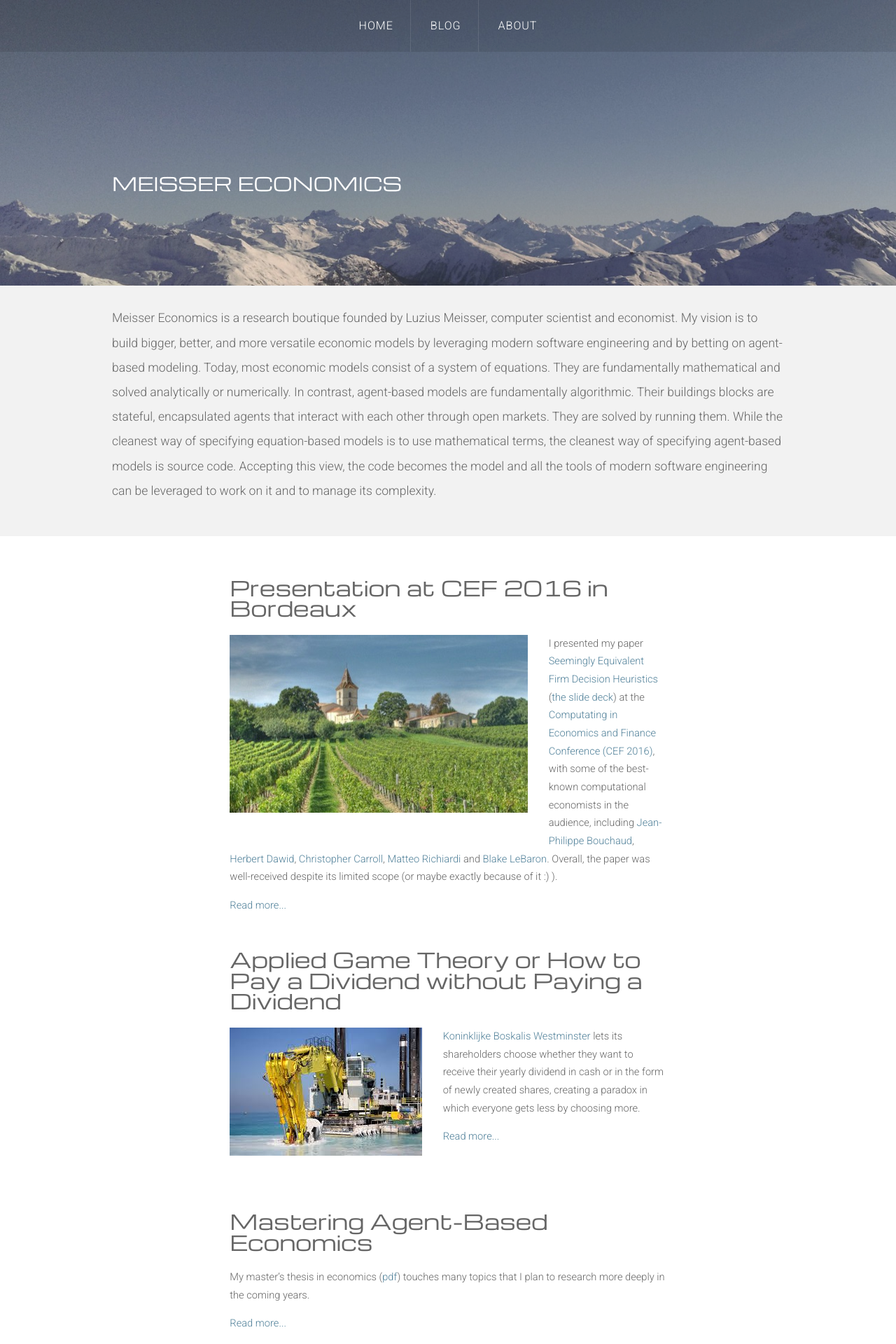
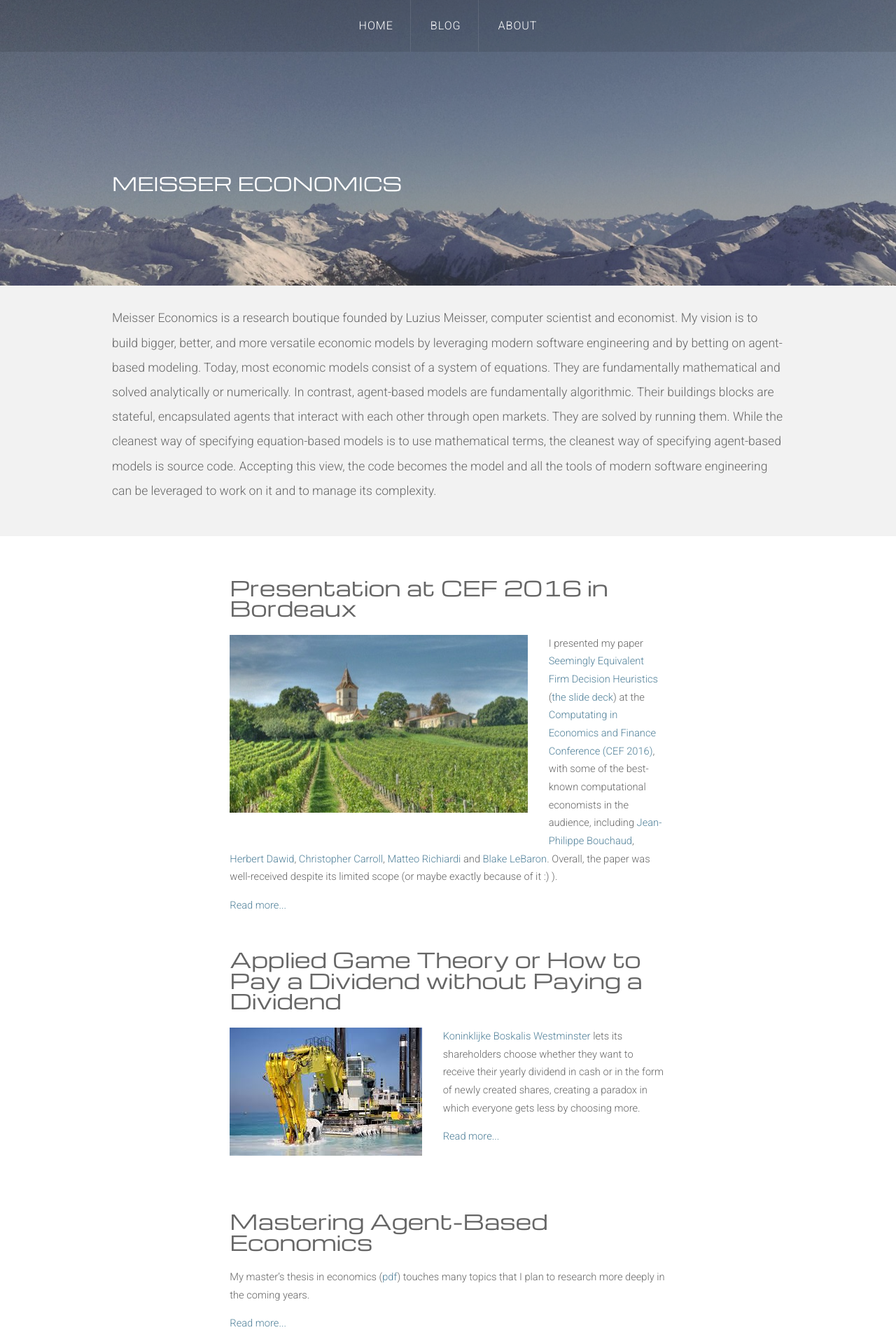
Before and after one commit to meisserecon/www, a Jekyll site: the page built from index.html, in a window 1280 px wide. Shown: the top 1920 px of the page at 70% size. Built offline with Jekyll 4.4.1, drawn with Linux system fonts in a browser that asks for light colours; nearby versions of some CDN libraries; library files that are not in the unit come from our copies; the list of posts is cut into pages by our own code; comment, search, counter and statistics services are not loaded.

Commit message:
background center

```diff
--- a/assets/css/style.css
+++ b/assets/css/style.css
@@ -771,9 +771,9 @@
 		position: relative;
 		background-image: url(../images/mountains.jpg);
 		background-repead: no-repeat;
-		background-attachment: left;
-		background-size: 1500px 800px;
-		background-position: top;
+		background-attachment: center;
+		background-size: 1500px 500px;
+		background-position: center;
 		background-size: cover;
 		text-align: center;
 	}
```
